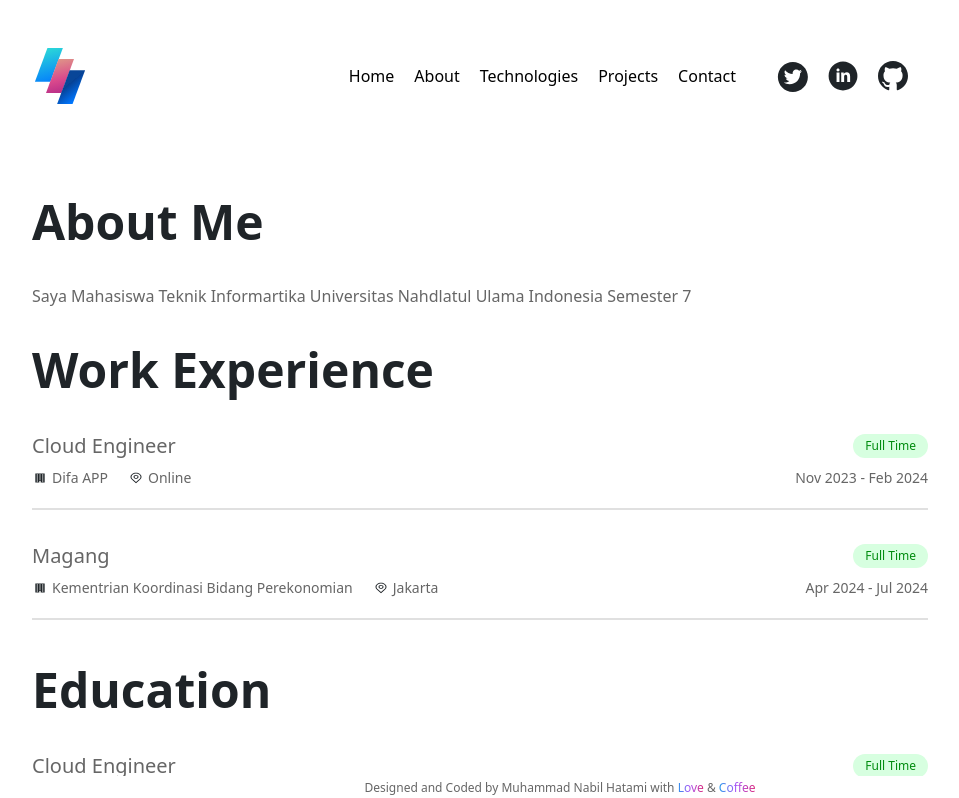
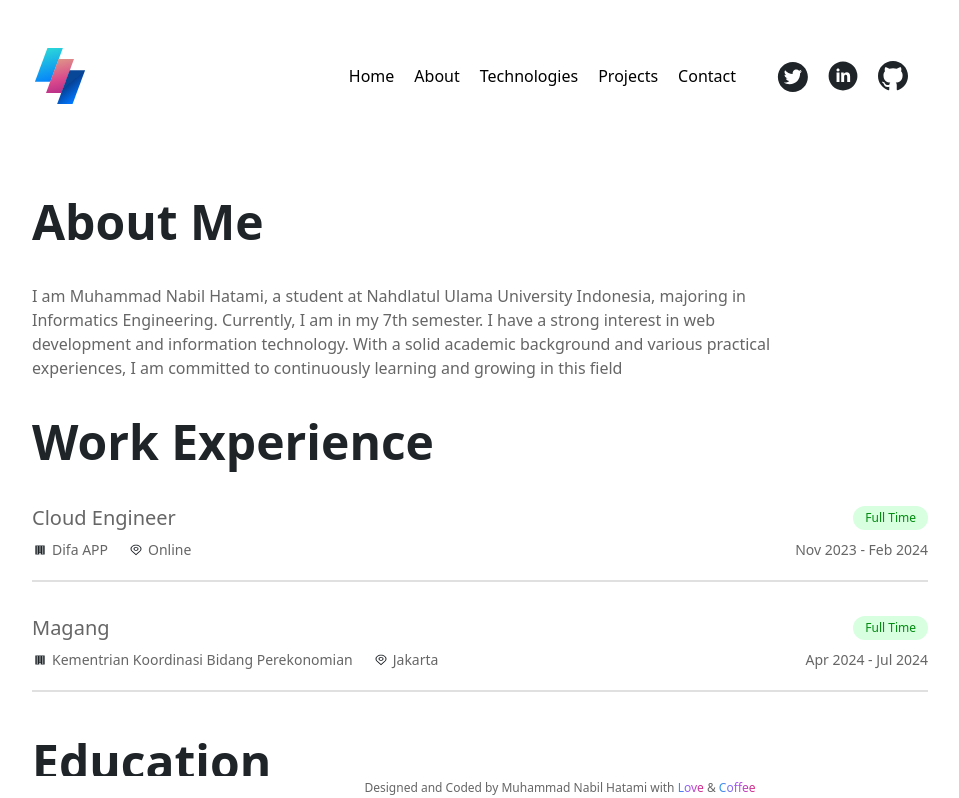
Before and after one commit to nabilhatami86/potofolio, a React (Create React App) app: page /about in a window 1280 px wide. Shown: the top 798 px of the page, without its empty margins (160-1119 px from the left). Built offline with nearby package versions, Linux system fonts and the light colour scheme.

Commit message:
portofolio

```diff
--- a/src/Details.js
+++ b/src/Details.js
@@ -39,7 +39,9 @@ export const personalDetails = {
   name: "Muhammad Nabil HATAMI",
   tagline: "I build things for web",
   img: profile,
-  about: `Saya Mahasiswa Teknik Informartika Universitas Nahdlatul Ulama Indonesia Semester 7`,
+  about: `I am Muhammad Nabil Hatami, a student at Nahdlatul Ulama University Indonesia, majoring in Informatics Engineering. Currently, I am in my 7th semester.
+  I have a strong interest in web development and information technology.
+  With a solid academic background and various practical experiences, I am committed to continuously learning and growing in this field`,
 };
 
 // Enter your Social Media URLs here
```
